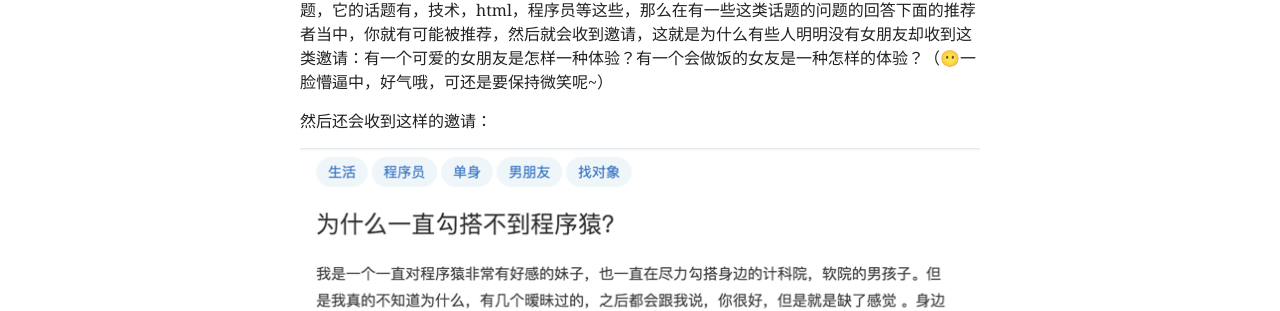
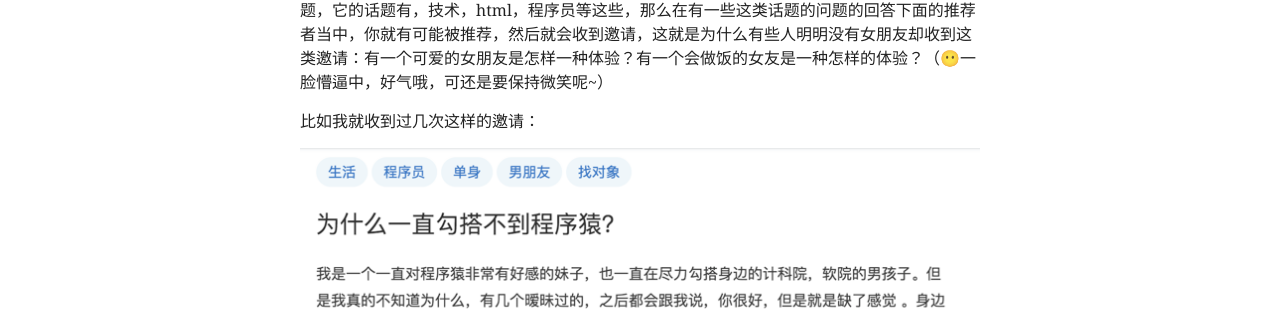
Before and after one commit to PuRonglong/blog, a Jekyll site: the page built from _posts/2017-1-28-2017定个小目标.md, in a window 1280 px wide and 900 px high, scrolled down 5028 px. Shown: the part 150-461 px from the top of the window. Built offline with Jekyll 4.4.1, drawn with Linux system fonts in a browser that asks for light colours; nearby versions of some CDN libraries; comment, search, counter and statistics services are not loaded.

Commit message:
no message

```diff
--- a/_posts/2017-1-28-2017定个小目标.md
+++ b/_posts/2017-1-28-2017定个小目标.md
@@ -49,7 +49,7 @@ share: true
 
 此外发现知乎的机制是，如果你在某个时间段回答了比较你多的问题，或者某段时间你的答案被赞同次数比较多，比较热门，那么它在相关话题回答的推荐人当中就会把你给推荐上去，认为你是活跃用户，有价值用户嘛，然后在那段时间你就会频繁收到一些邀请你回答问题的。比如有段时间我有两个问题的回答相对热一点，每天都有一两个赞，然后就每天收到一些邀请回答的，一般来说邀请回答的问题都是与你之前回答的问题的话题相关的，比如你之前回答的问题是技术问题，它的话题有，技术，html，程序员等这些，那么在有一些这类话题的问题的回答下面的推荐者当中，你就有可能被推荐，然后就会收到邀请，这就是为什么有些人明明没有女朋友却收到这类邀请：有一个可爱的女朋友是怎样一种体验？有一个会做饭的女友是一种怎样的体验？（😶一脸懵逼中，好气哦，可还是要保持微笑呢~）
 
-然后还会收到这样的邀请：
+比如我就收到过几次这样的邀请：
 
 <img src="{{site.url}}/images/default.gif" data-src="{{site.url}}/images/article/2017-1-28/8.png">
 
```
